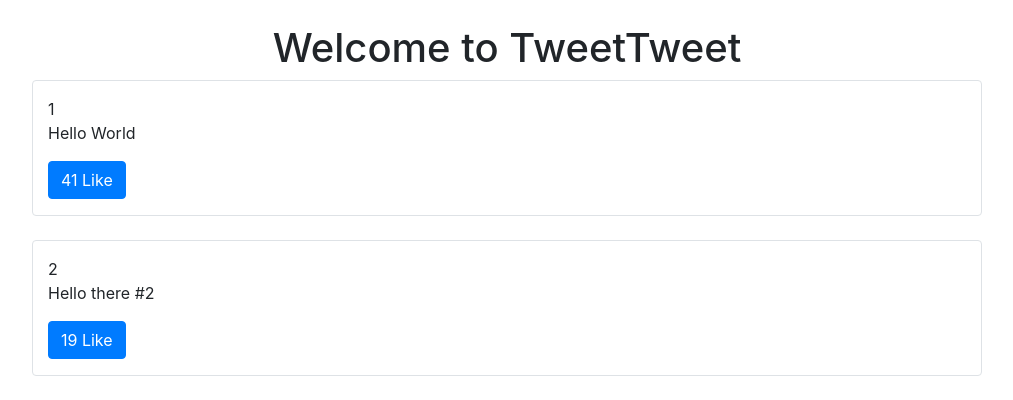
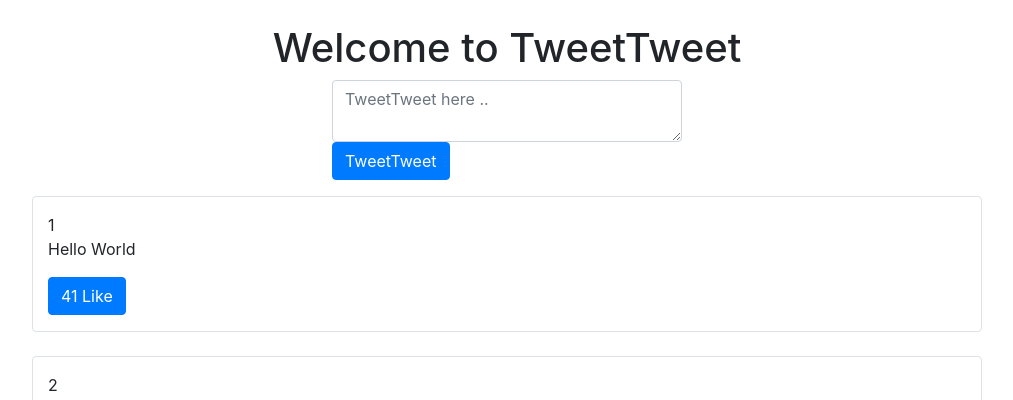
Before and after one commit to aliciamaydeline/twitter-clone, a Django app: page / in a window 1280 px wide. Shown: the part 56-456 px from the top of the page, without its empty margins (133-1146 px from the left). Run offline with Django 3.2, Linux system fonts and the light colour scheme; data comes from the database, SQL or seed files in the repository; both versions use the stored data as it was after the commit.

Commit message:
put the actual adding tweet in main page + handle redirect w safe url

```diff
--- a/tweets/templates/pages/home.html
+++ b/tweets/templates/pages/home.html
@@ -5,6 +5,16 @@
 <div class='row text-center'>
   <div class='col'>
     <h1>Welcome to TweetTweet</h1>
+  </div>
+</div>
+
+<div class='row mb-3'>
+  <div class='col-md-4 mx-auto col-10'>
+    <form class='form' method='POST' action='/create-tweet'> {% csrf_token %}
+      <input type='hidden' value='/' name='next' />
+      <textarea class='form-control' name='content' placeholder='TweetTweet here ..'></textarea>
+      <button type='submit' class='btn btn-primary'>TweetTweet</button>
+    </form>
   </div>
 </div>
 
--- a/tweets/views.py
+++ b/tweets/views.py
@@ -1,9 +1,16 @@
 import random
-from django.http import HttpResponse, Http404, JsonResponse
-from django.shortcuts import render
+from django.http import (
+  HttpResponse, Http404, JsonResponse,
+)
+
+from django.conf import settings
+from django.shortcuts import render, redirect
+from django.utils.http import is_safe_url
 
 from .models import Tweet
 from .forms import TweetForm
+
+ALLOWED_HOSTS = settings.ALLOWED_HOSTS
 
 # Create your views here.
 def home_view(request, *args, **kwargs):
@@ -11,9 +18,14 @@ def home_view(request, *args, **kwargs):
 
 def tweet_create_view(request, *args, **kwargs):
   form = TweetForm(request.POST or None)
+  next_url = request.POST.get("next") or None
   if form.is_valid():
     obj = form.save(commit=False)
     obj.save()
+
+    if next_url != None and is_safe_url(next_url, ALLOWED_HOSTS):
+      return redirect(next_url)
+
     form = TweetForm()
   return render(request, "components/form.html", context={"form": form})
 
--- a/twitterclone/settings.py
+++ b/twitterclone/settings.py
@@ -25,7 +25,7 @@ SECRET_KEY = 'daj7_k679xgbzw+jp-r+v^@$s+#!k-$riz6n@voc2_k$q8lmf9'
 # SECURITY WARNING: don't run with debug turned on in production!
 DEBUG = True
 
-ALLOWED_HOSTS = []
+ALLOWED_HOSTS = ['127.0.0.1']
 
 
 # Application definition
```
Also changed, not shown: db.sqlite3.
